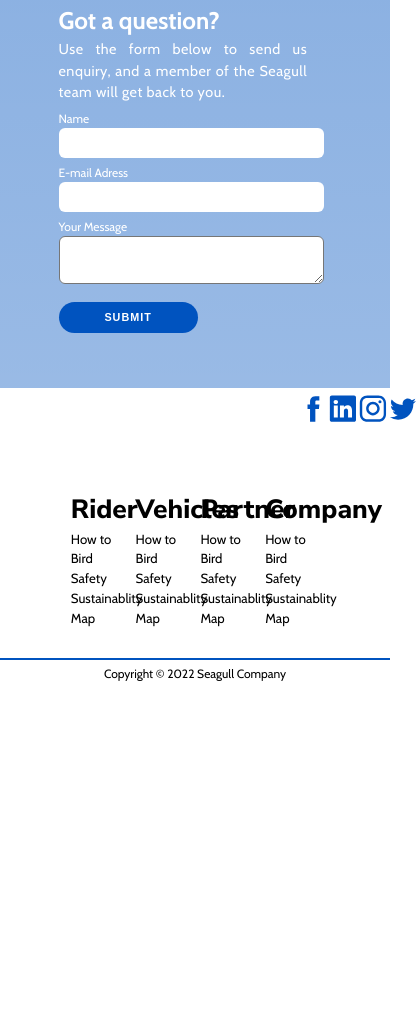
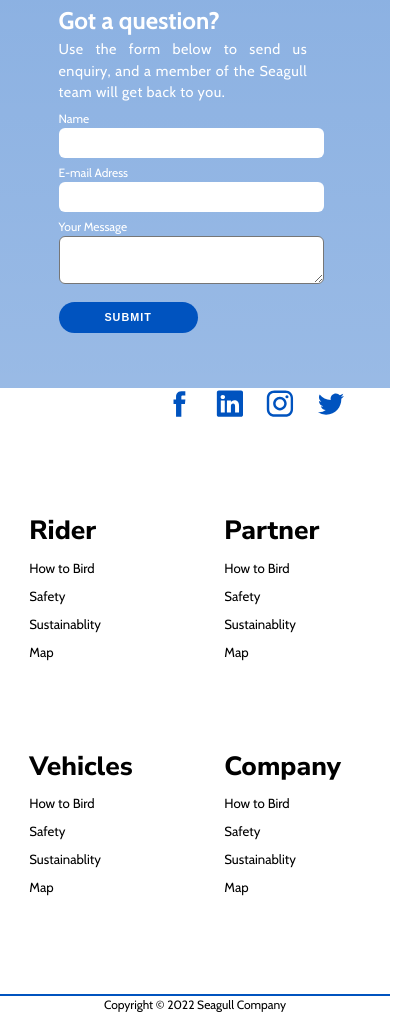
Before and after one commit to eduarf/seagull, a website: page index.html in a window 390 px wide. Shown: the part 7040-8054 px from the top of the page, 418 px wide, since content can reach past the window. Before the commit the page ends 7728 px from the top, so only its background shows below. Drawn offline with nearby package versions, Linux system fonts and the light colour scheme.

Commit message:
project is over

```diff
--- a/sass/components/_social-icons.scss
+++ b/sass/components/_social-icons.scss
@@ -3,7 +3,23 @@
     display: flex;
     align-items: center;
     justify-content: space-evenly;
-    &__icon{
+    @media only screen and (max-width: 900px){
+        width: 25%;
+       }
+       @media only screen and (max-width: 768px){
+        width: 35%;
+       }
+       @media only screen and (max-width: 680px){
+        width: 45%;
+       }
+       @media only screen and (max-width: 580px){
+        width: 55%;
+       }
+       @media only screen and (max-width: 480px){
+        width: 65%;
+       }
+    &__icon
+    {
         height: 2.5rem;
         width: 2.5rem;
     }
--- /dev/null
+++ b/sass/layouts/_footer.scss
@@ -0,0 +1,72 @@
+.footer {
+    height: 25rem;
+    display: flex;
+    flex-direction: column;
+    &__top{
+      flex-basis: 15%;
+      padding: 0 2rem;
+      display: flex;
+      align-items: center;
+      justify-content: flex-end;
+    }
+    &__center{
+      flex-basis: 75%;
+      display: flex;
+      justify-content: space-evenly;
+      align-items: center;
+      padding: 0 5rem;
+      @media only screen and (max-width: 768px){
+        padding: 0 2rem;
+       }
+       @media only screen and (max-width: 660px){
+        flex-direction: column;
+        flex-wrap: wrap;
+        padding: 2rem 0;
+       }
+    }
+    &__bottom{
+      border-top: 2px solid $main-color;
+      flex-basis: 10%;
+      display: flex;
+      align-items: center;
+      justify-content: center;
+    }
+    &__list-container{
+      height: 60%;
+      width: 20%;
+      display: flex;
+      flex-direction: column;
+      padding-top: 1rem;
+      @media only screen and (max-width: 768px){
+        width: 25%;
+       }
+       @media only screen and (max-width: 660px){
+        width: 35%;
+        height: 35%;
+       }
+    }
+    &__list{
+      height: 70%;
+      display: flex;
+      flex-direction: column;
+      justify-content: space-evenly;
+    }
+    &__item{
+      list-style-type: none;
+    }
+    &__link{
+      &:link,
+      &:visited {
+        font-size: 1.1rem;
+        color: $color-black;
+        text-decoration: none;
+        font-weight: 400;
+      }
+    }
+    &__cap{
+      font-size: 2.2rem;
+      font-weight: 800;
+      font-family: 'Nunito Sans', sans-serif;
+
+    }
+  }
--- a/sass/main.scss
+++ b/sass/main.scss
@@ -13,5 +13,6 @@
 @import "components/social-icons";
 
 @import "layouts/header";
+@import "layouts/footer";
 
 @import "pages/home";
--- a/sass/pages/_home.scss
+++ b/sass/pages/_home.scss
@@ -419,60 +419,3 @@
      }
   }
 }
-
-.footer {
-  height: 25rem;
-  display: flex;
-  flex-direction: column;
-  &__top{
-    flex-basis: 15%;
-    padding: 0 2rem;
-    display: flex;
-    align-items: center;
-    justify-content: flex-end;
-  }
-  &__center{
-    flex-basis: 75%;
-    display: flex;
-    justify-content: space-evenly;
-    align-items: center;
-    padding: 0 5rem;
-  }
-  &__bottom{
-    border-top: 2px solid $main-color;
-    flex-basis: 10%;
-    display: flex;
-    align-items: center;
-    justify-content: center;
-  }
-  &__list-container{
-    height: 60%;
-    width: 20%;
-    display: flex;
-    flex-direction: column;
-    padding-top: 1rem;
-  }
-  &__list{
-    height: 70%;
-    display: flex;
-    flex-direction: column;
-    justify-content: space-evenly;
-  }
-  &__item{
-    list-style-type: none;
-  }
-  &__link{
-    &:link,
-    &:visited {
-      font-size: 1.1rem;
-      color: $color-black;
-      text-decoration: none;
-      font-weight: 400;
-    }
-  }
-  &__cap{
-    font-size: 2.2rem;
-    font-weight: 800;
-    font-family: 'Nunito Sans', sans-serif;
-  }
-}
```
Also changed, not shown: css/style.css.
